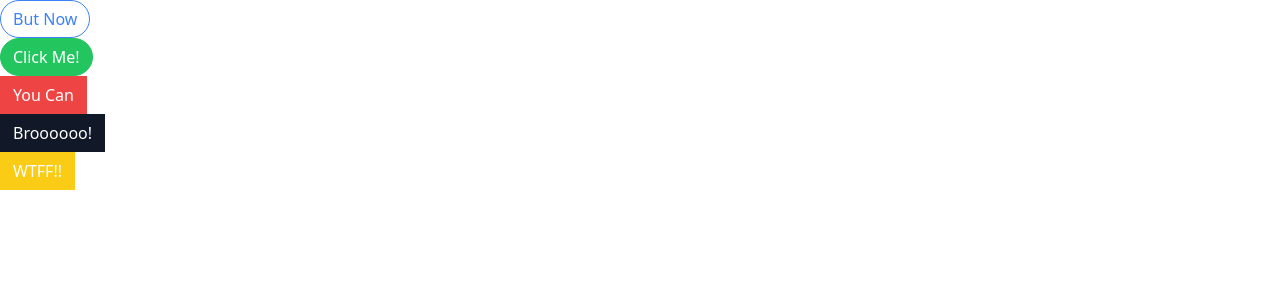
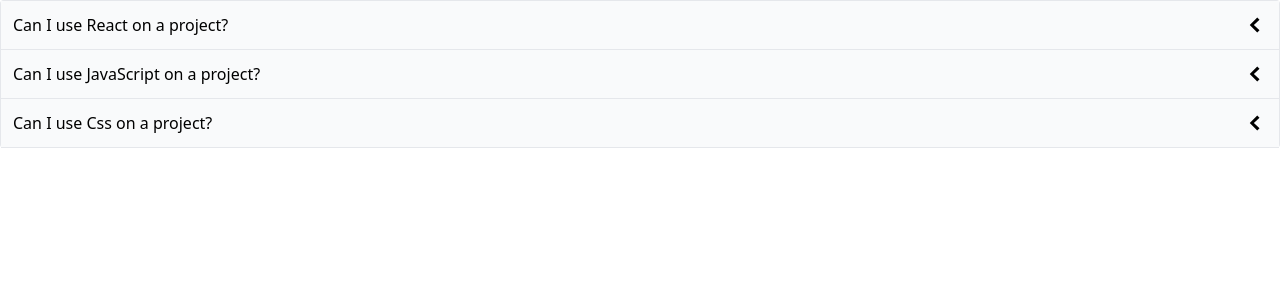
Before and after one commit to Arpit6133/Master-React, a React (Create React App) app in the folder comps/: page / in a window 1280 px wide. Shown: the top 300 px of the page. Built offline with nearby package versions, Linux system fonts and the light colour scheme.

Commit message:
Added some feature on button component and building Accordion component

```diff
--- a/comps/package.json
+++ b/comps/package.json
@@ -10,6 +10,7 @@
     "prop-types": "^15.8.1",
     "react": "^18.2.0",
     "react-dom": "^18.2.0",
+    "react-icons": "^4.11.0",
     "react-scripts": "5.0.1",
     "tailwind-merge": "^2.0.0",
     "web-vitals": "^2.1.4"
--- a/comps/src/App.js
+++ b/comps/src/App.js
@@ -1,24 +1,27 @@
 import React from 'react';
-import Button from './Button';
+import Accordion from './components/Accordion';
 
 export default function App() {
+  const items = [
+    {
+      id : 'qe123e1',
+      label : 'Can I use React on a project?',
+      content : 'You can use React anywhere you want.'
+    },
+    {
+      id : 'qe323e1',
+      label : 'Can I use JavaScript on a project?',
+      content : 'You can use JavaScript anywhere you want.'
+    },
+    {
+      id : 'qe023e1',
+      label : 'Can I use Css on a project?',
+      content : 'You can use Css anywhere you want.'
+    }
+  ]
   return (
     <div>
-      <div>
-        <Button primary outline rounded>But Now</Button>
-      </div>
-      <div>
-        <Button success rounded >Click Me!</Button>
-      </div>
-      <div>
-        <Button danger>You Can</Button>
-      </div>
-      <div>
-        <Button secondary>Broooooo!</Button>
-      </div>
-      <div>
-        <Button warning>WTFF!!</Button>
-      </div>
+      <Accordion items={items}/>
     </div>
   )
-};
+}
--- /dev/null
+++ b/comps/src/components/Accordion.js
@@ -0,0 +1,33 @@
+import { useState } from "react";
+import { GoChevronLeft, GoChevronDown } from "react-icons/go";
+
+export default function Accordion({ items }) {
+  const [expandedIndex, setExpandedIndex] = useState(-1);
+
+  const handleClick = (nextIndex) => {
+    if ( expandedIndex === nextIndex) {
+        setExpandedIndex(-1);
+    }
+    else {
+        setExpandedIndex(nextIndex);
+    }
+  };
+
+  const renderedItems = items.map((item, index) => {
+    const isExpanded = index === expandedIndex;
+
+    const icon = (
+      <span className="text-2xl">{isExpanded ? <GoChevronDown /> : <GoChevronLeft />}</span>
+    );
+    return (
+      <div key={item.id}>
+        <div className='flex justify-between p-3 bg-gray-50 border-b items-center cursor-pointer' onClick={() => handleClick(index)}>
+          {item.label} {icon}
+        </div>
+        {isExpanded && <div className="border-b p-5">{item.content}</div>}
+      </div>
+    );
+  });
+
+  return <div className="border-x border-t rounded">{renderedItems}</div>;
+}
--- a/comps/src/Button.js
+++ b/comps/src/components/Button.js
@@ -11,11 +11,12 @@
     warning,
     danger,
     outline,
-    rounded
+    rounded,
+    ...rest
  }) {
 
     const classes = twMerge(
-        className('px-3 py-1.5 border', {
+        className(rest.className, 'flex items-center px-3 py-1.5 border', {
           'border-blue-500 bg-blue-500 text-white': primary,
           'border-gray-900 bg-gray-900 text-white': secondary,
           'border-green-500 bg-green-500 text-white': success,
@@ -32,7 +33,7 @@
       );
 
   return (
-    <button className={classes}>{children}</button>
+    <button {...rest} className={classes}>{children}</button>
   );
 };
 
--- a/comps/src/index.css
+++ b/comps/src/index.css
@@ -1,3 +1,7 @@
 @tailwind base;
 @tailwind components;
 @tailwind utilities;
+
+button > svg {
+    margin-right: 5px;
+}
--- /dev/null
+++ b/comps/src/pages/ButtonPage.js
@@ -0,0 +1,38 @@
+import React from "react";
+import Button from "../components/Button";
+import { GoBell, GoCloud, GoDatabase } from "react-icons/go";
+
+export default function ButtonPage() {
+  const handleClick = () => {
+    console.log("clicked");
+  };
+
+  return (
+    <div>
+      <div>
+        <Button primary outline rounded onClick={handleClick}>
+          <GoBell />
+          But Now
+        </Button>
+      </div>
+      <div>
+        <Button success rounded onMouseEnter={handleClick}>
+          <GoCloud />
+          Click Me!
+        </Button>
+      </div>
+      <div>
+        <Button danger>
+          <GoDatabase />
+          You Can
+        </Button>
+      </div>
+      <div>
+        <Button secondary>Broooooo!</Button>
+      </div>
+      <div>
+        <Button warning>WTFF!!</Button>
+      </div>
+    </div>
+  );
+}
```
Also changed, not shown: 1 other file (tests, documents, lock files or other folders).
